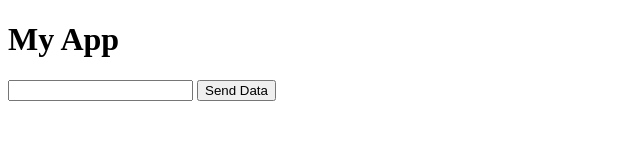
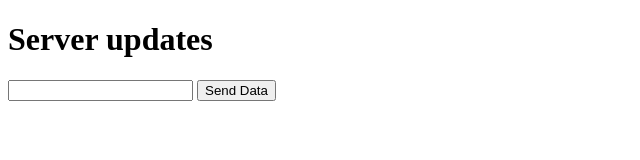
Before and after one commit to DaffoDyl/Shipment-Tracking-Sim, a plain HTML site: page index.html in a window 1280 px wide. Shown: the whole page, without its empty margins (0-640 px from the left). Drawn offline with Linux system fonts and the light colour scheme.

Commit message:
Update titles

```diff
--- a/index.html
+++ b/index.html
@@ -2,7 +2,7 @@
 <html lang="en">
 <head>
     <meta charset="UTF-8">
-    <title>Title</title>
+    <title>Tracking Server</title>
     <script type="text/javascript">
         function sendData() {
             fetch("/data", {
@@ -13,7 +13,7 @@
     </script>
 </head>
 <body>
-<h1>My App</h1>
+<h1>Server updates</h1>
 <div>
     <input type="text" id="input">
     <button onclick="sendData()">
```
